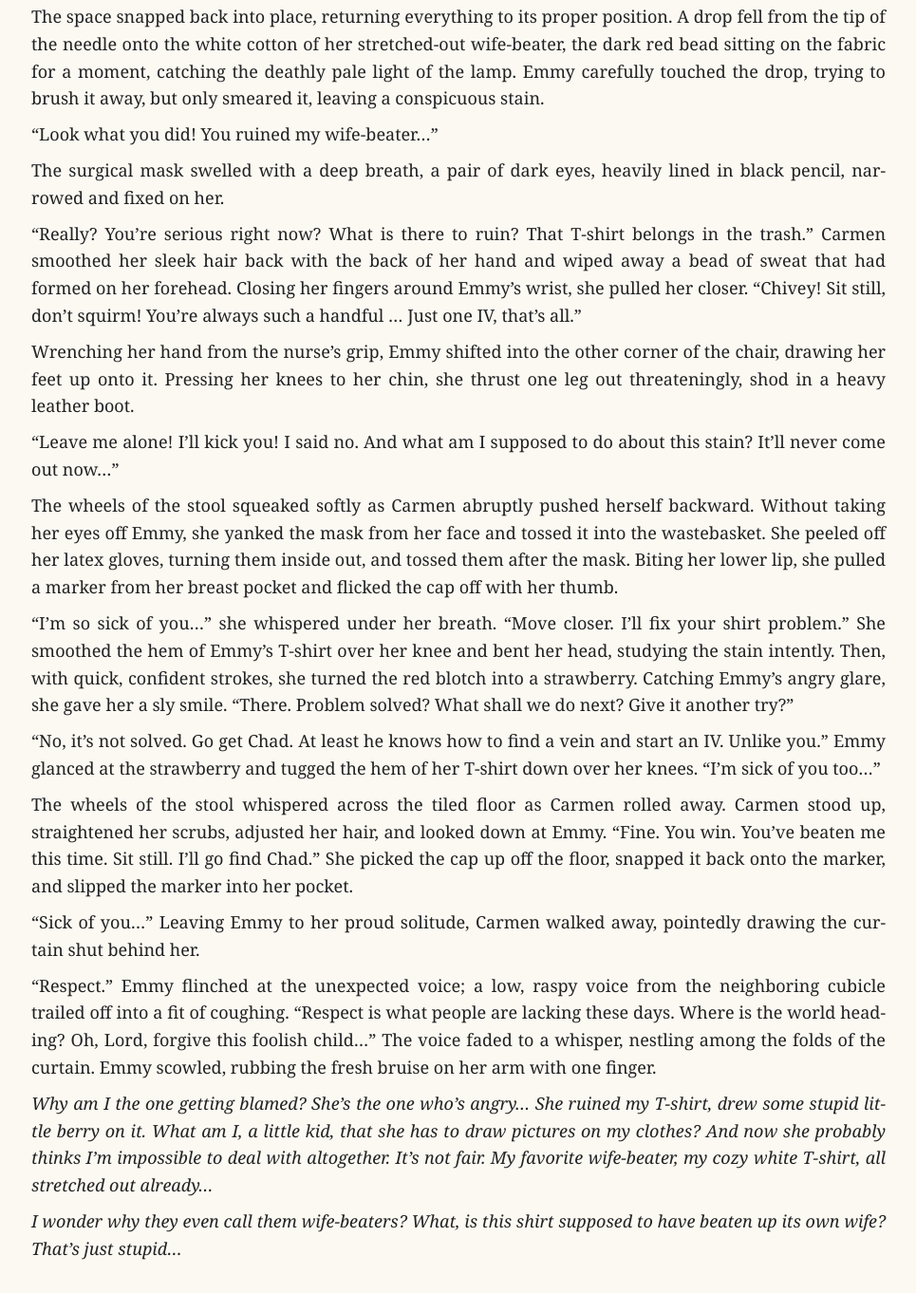
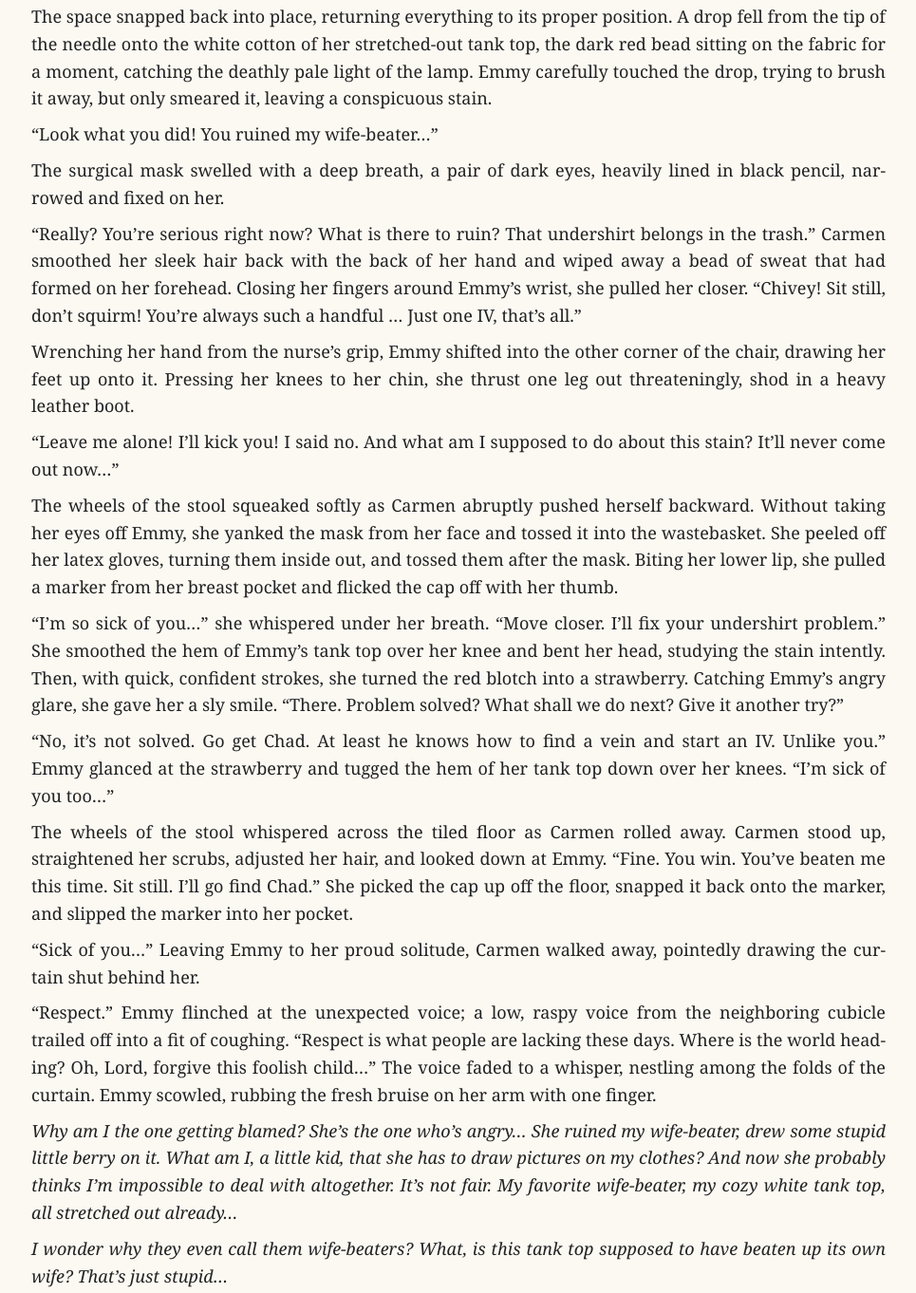
Before and after one commit to tokishmedeau/tokishmedeau.github.io, a plain HTML site: page chivey_chapter1.html in a window 1280 px wide. Shown: the part 955-2317 px from the top of the page at 95% size, without its empty margins (157-1122 px from the left). Drawn offline with Linux system fonts and the light colour scheme.

Commit message:
Update chivey_chapter1.html

```diff
--- a/chivey_chapter1.html
+++ b/chivey_chapter1.html
@@ -309,20 +309,20 @@ Tokish J. Médeau
 <p>The cubicle shuddered and slowly began to crawl apart in different directions, doubling objects and blurring their outlines, multiplying the folds of the curtains into endless stripes. They closed in on Emmy from every side, driving her into the corner of the awkward chair, against its uncomfortable armrest upholstered in mint-colored vinyl. The whitish streaks on the surface, left behind by relentless sterility, rolled into little pills beneath her fingertips and spread out across the surface again, unable to tear themselves away from it.</p>
 <p>“Tss... ouch!” She winced and pulled her hand back sharply, then raised her wrist to her face to examine the puncture. A small, dark spot formed around it, its outline resembling a tiny mouse.</p>
 <p><em>Great… another bruise.</em></p>
-<p>The space snapped back into place, returning everything to its proper position. A drop fell from the tip of the needle onto the white cotton of her stretched-out wife-beater, the dark red bead sitting on the fabric for a moment, catching the deathly pale light of the lamp. Emmy carefully touched the drop, trying to brush it away, but only smeared it, leaving a conspicuous stain.</p>
+<p>The space snapped back into place, returning everything to its proper position. A drop fell from the tip of the needle onto the white cotton of her stretched-out tank top, the dark red bead sitting on the fabric for a moment, catching the deathly pale light of the lamp. Emmy carefully touched the drop, trying to brush it away, but only smeared it, leaving a conspicuous stain.</p>
 <p>“Look what you did! You ruined my wife-beater…”</p>
 <p>The surgical mask swelled with a deep breath, a pair of dark eyes, heavily lined in black pencil, narrowed and fixed on her.</p>
-<p>“Really? You’re serious right now? What is there to ruin? That T-shirt belongs in the trash.” Carmen smoothed her sleek hair back with the back of her hand and wiped away a bead of sweat that had formed on her forehead. Closing her fingers around Emmy’s wrist, she pulled her closer. “Chivey! Sit still, don’t squirm! You’re always such a handful … Just one IV, that’s all.”</p>
+<p>“Really? You’re serious right now? What is there to ruin? That undershirt belongs in the trash.” Carmen smoothed her sleek hair back with the back of her hand and wiped away a bead of sweat that had formed on her forehead. Closing her fingers around Emmy’s wrist, she pulled her closer. “Chivey! Sit still, don’t squirm! You’re always such a handful … Just one IV, that’s all.”</p>
 <p>Wrenching her hand from the nurse’s grip, Emmy shifted into the other corner of the chair, drawing her feet up onto it. Pressing her knees to her chin, she thrust one leg out threateningly, shod in a heavy leather boot.</p>
 <p>“Leave me alone! I’ll kick you! I said no. And what am I supposed to do about this stain? It’ll never come out now…”</p>
 <p>The wheels of the stool squeaked softly as Carmen abruptly pushed herself backward. Without taking her eyes off Emmy, she yanked the mask from her face and tossed it into the wastebasket. She peeled off her latex gloves, turning them inside out, and tossed them after the mask. Biting her lower lip, she pulled a marker from her breast pocket and flicked the cap off with her thumb.</p>
-<p>“I’m so sick of you…” she whispered under her breath. “Move closer. I’ll fix your shirt problem.” She smoothed the hem of Emmy’s T-shirt over her knee and bent her head, studying the stain intently. Then, with quick, confident strokes, she turned the red blotch into a strawberry. Catching Emmy’s angry glare, she gave her a sly smile. “There. Problem solved? What shall we do next? Give it another try?”</p>
-<p>“No, it’s not solved. Go get Chad. At least he knows how to find a vein and start an IV. Unlike you.” Emmy glanced at the strawberry and tugged the hem of her T-shirt down over her knees. “I’m sick of you too…”</p>
+<p>“I’m so sick of you…” she whispered under her breath. “Move closer. I’ll fix your undershirt problem.” She smoothed the hem of Emmy’s tank top over her knee and bent her head, studying the stain intently. Then, with quick, confident strokes, she turned the red blotch into a strawberry. Catching Emmy’s angry glare, she gave her a sly smile. “There. Problem solved? What shall we do next? Give it another try?”</p>
+<p>“No, it’s not solved. Go get Chad. At least he knows how to find a vein and start an IV. Unlike you.” Emmy glanced at the strawberry and tugged the hem of her tank top down over her knees. “I’m sick of you too…”</p>
 <p>The wheels of the stool whispered across the tiled floor as Carmen rolled away. Carmen stood up, straightened her scrubs, adjusted her hair, and looked down at Emmy. “Fine. You win. You’ve beaten me this time. Sit still. I’ll go find Chad.” She picked the cap up off the floor, snapped it back onto the marker, and slipped the marker into her pocket.</p>
 <p>“Sick of you…” Leaving Emmy to her proud solitude, Carmen walked away, pointedly drawing the curtain shut behind her.</p>
 <p>“Respect.” Emmy flinched at the unexpected voice; a low, raspy voice from the neighboring cubicle trailed off into a fit of coughing. “Respect is what people are lacking these days. Where is the world heading? Oh, Lord, forgive this foolish child…” The voice faded to a whisper, nestling among the folds of the curtain. Emmy scowled, rubbing the fresh bruise on her arm with one finger.</p>
-  <p><em>Why am I the one getting blamed? She’s the one who’s angry… She ruined my T-shirt, drew some stupid little berry on it. What am I, a little kid, that she has to draw pictures on my clothes? And now she probably thinks I’m impossible to deal with altogether. It’s not fair. My favorite wife-beater, my cozy white T-shirt, all stretched out already…</em></p>
-  <p><em>I wonder why they even call them wife-beaters? What, is this shirt supposed to have beaten up its own wife? That’s just stupid…</em></p>
+<p><em>Why am I the one getting blamed? She’s the one who’s angry… She ruined my wife-beater, drew some stupid little berry on it. What am I, a little kid, that she has to draw pictures on my clothes? And now she probably thinks I’m impossible to deal with altogether. It’s not fair. My favorite wife-beater, my cozy white tank top, all stretched out already…</em></p>
+<p><em>I wonder why they even call them wife-beaters? What, is this tank top supposed to have beaten up its own wife? That’s just stupid…</em></p>
 </div>
 
 <div class="scene-block">
@@ -337,7 +337,7 @@ Tokish J. Médeau
 <p>A soft whistle slipped through the folds of the curtain, rising and fading among the wavering shadows of the fabric, accompanying her faint voice as it slid and wove itself into the melody.  The edge of the curtain suddenly swept aside, and a head appeared in the opening, grinning from ear to ear, all thirty-two teeth on display. Chad stepped into the cubicle and stopped in front of Emmy, pointedly planting his hands on his hips.</p>
 <p>“And who do we have here?” He pulled a candy from his pocket, deftly flipped it from hand to hand, then closed his fist around it. “Guess which hand?”</p>
 <p>“Come on. I’m not six.” She wrinkled her nose and rolled her eyes.</p>
-<p>“Are you sure about that? A little angry bird told me someone in here is acting up. Like a small child.” He sat down on the chair and tossed the candy onto Emmy’s lap.</p>
+<p>“Are you sure about that? A little bird told me someone in here is acting up. Like a small child.” He sat down on the chair and tossed the candy onto Emmy’s lap.</p>
 <p>“Oh, indeed, just like a little child. This little lady has certainly been giving everyone a hard time. Forgive her, Lord…” The voice behind the curtain broke off in a cough, then came to life again. “Chad, sweetheart, is that you?” </p>
 <p>Reaching for the curtain, Chad leaned over to peer into the neighboring cubicle. “Good afternoon, Mrs. Jackson. How are you feeling?”</p>
 <p>“I'm fine, child, just fine. Still alive and kicking, the Lord has been good to me. Come by later, won't you? Give an old lady a little attention…”</p>
```
